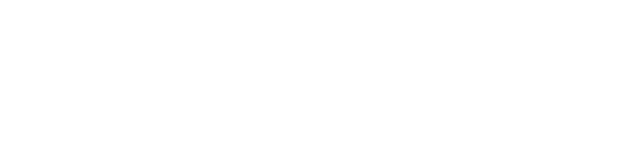
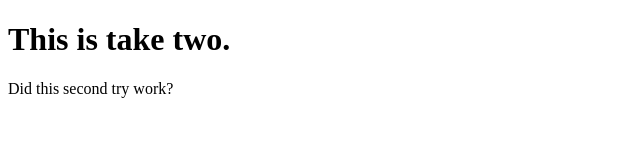
Before and after one commit to lauren-butner/105-project, a plain HTML site: page index.html in a window 1280 px wide. Shown: the whole page, without its empty margins (0-640 px from the left). Drawn offline with Linux system fonts and the light colour scheme.

Commit message:
git merge take two

```diff
--- a/index.html
+++ b/index.html
@@ -4,6 +4,7 @@
         <title>Title Goes here</title>
     </head>
     <body>
-
+    <h1>This is take two.</h1>
+    <p>Did this second try work?</p>
     </body>
 </html>
```
